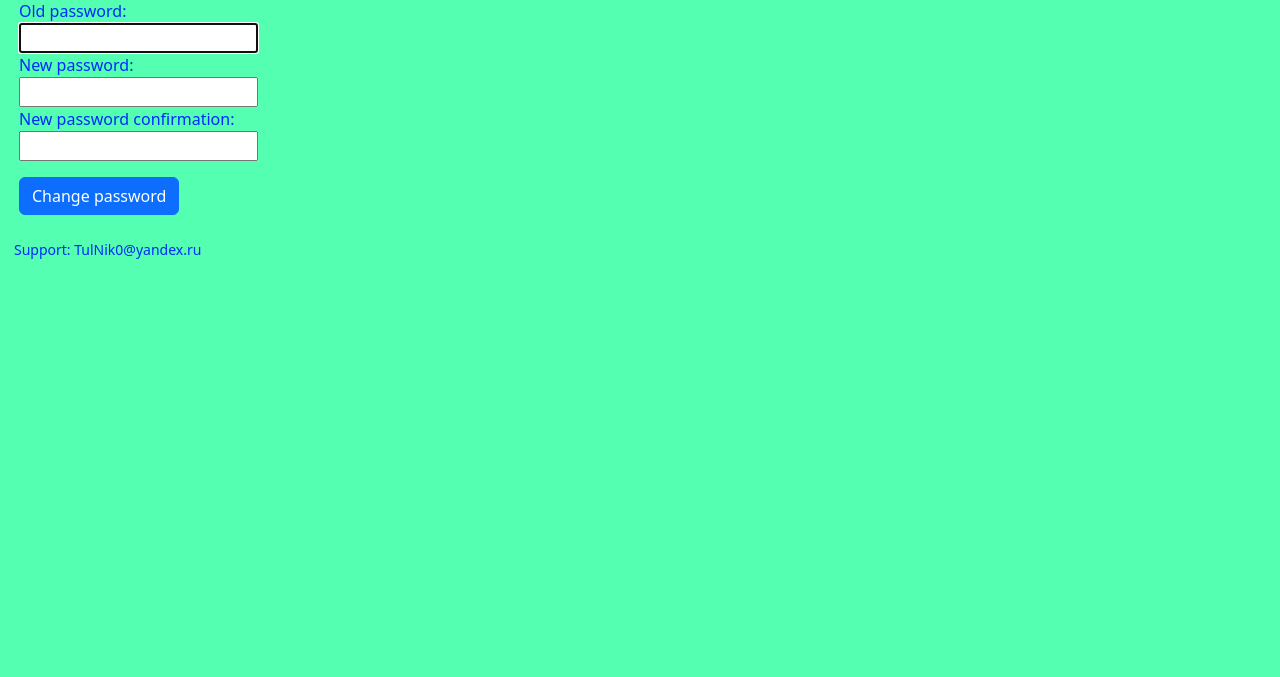
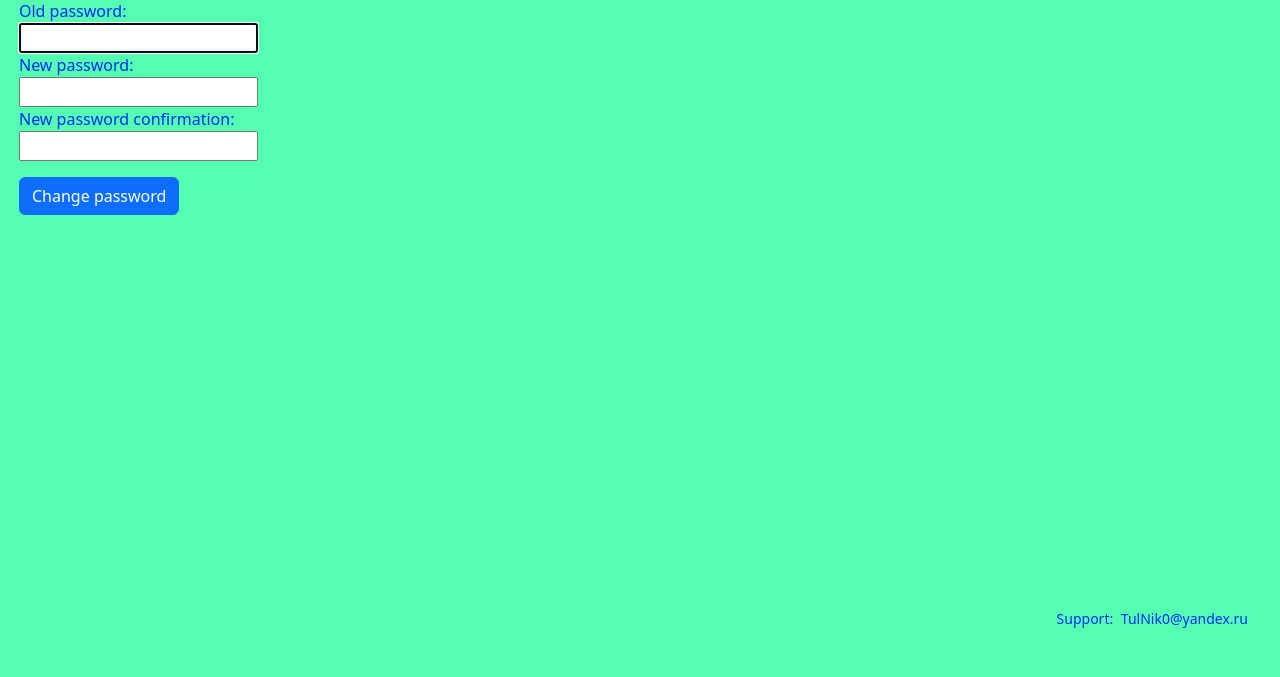
Before and after one commit to LaGGgggg/SkyLibrary, a Django app: page /en-us/accounts/password_change/ in a window 1280 px wide. Shown: the part 151-828 px from the top of the page. Run offline with Django 4.2, Linux system fonts and the light colour scheme; the visitor is signed in with stand-in values (Sample User, id 1).

Commit message:
Improved footer

```diff
--- a/SkyLibrary/templates/base.html
+++ b/SkyLibrary/templates/base.html
@@ -23,8 +23,8 @@
     <div>{% block content %}{% endblock content %}</div>
     <!-- 31536000 = one year, it doesn't change -->
     {% cache 31536000 footer LANGUAGE_CODE %}
-        <footer class="small mt-4">
-            {% translate 'Support' %}: <address style="display: inline;">TulNik0@yandex.ru</address>
+        <footer class="position-fixed end-0 bottom-0 small mb-3 me-4 p-1 ps-2 pe-2 rounded" style="background: #55FFB1;">
+            {% translate 'Support' %}: <address class="d-inline ms-1">TulNik0@yandex.ru</address>
         </footer>
     {% endcache %}
     <script src="https://code.jquery.com/jquery-3.6.0.min.js"
```
